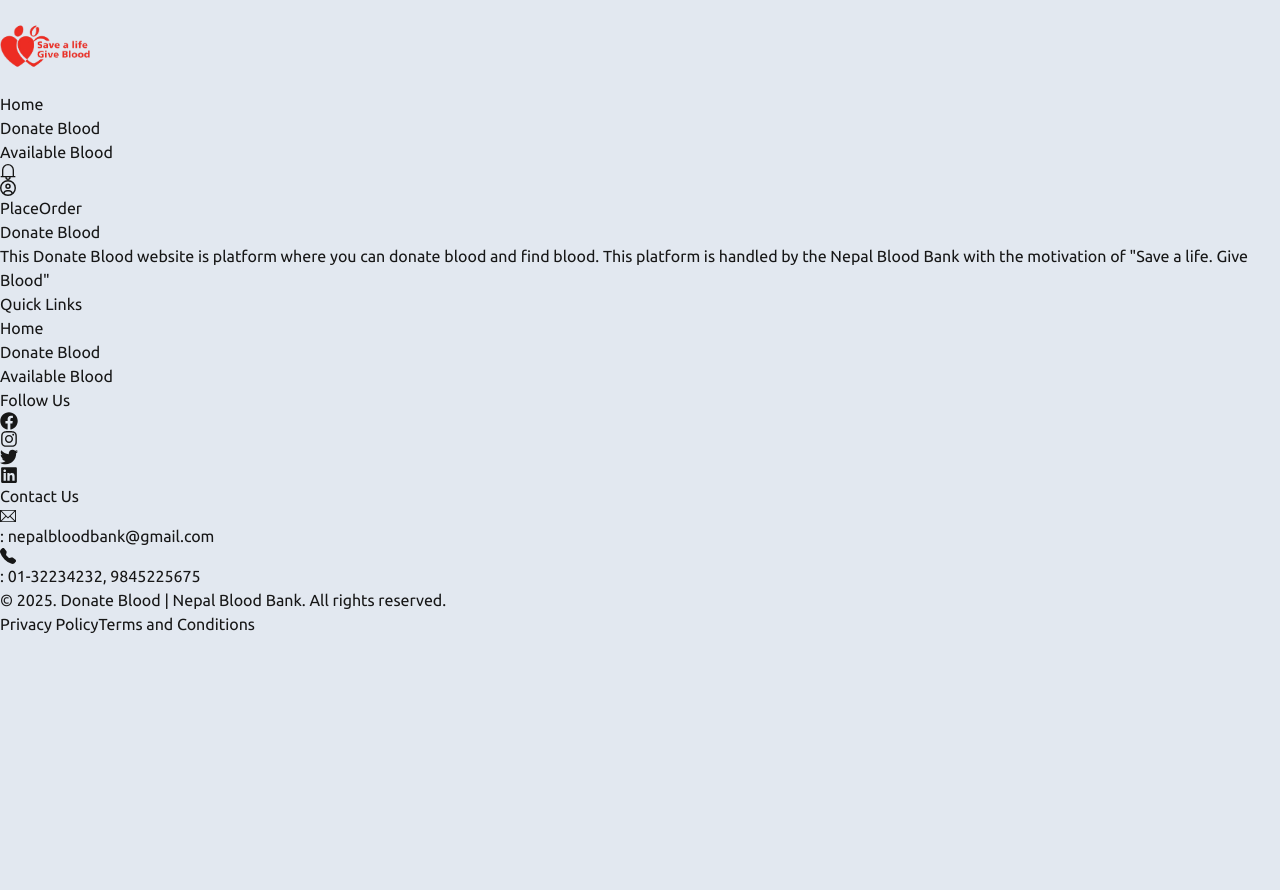
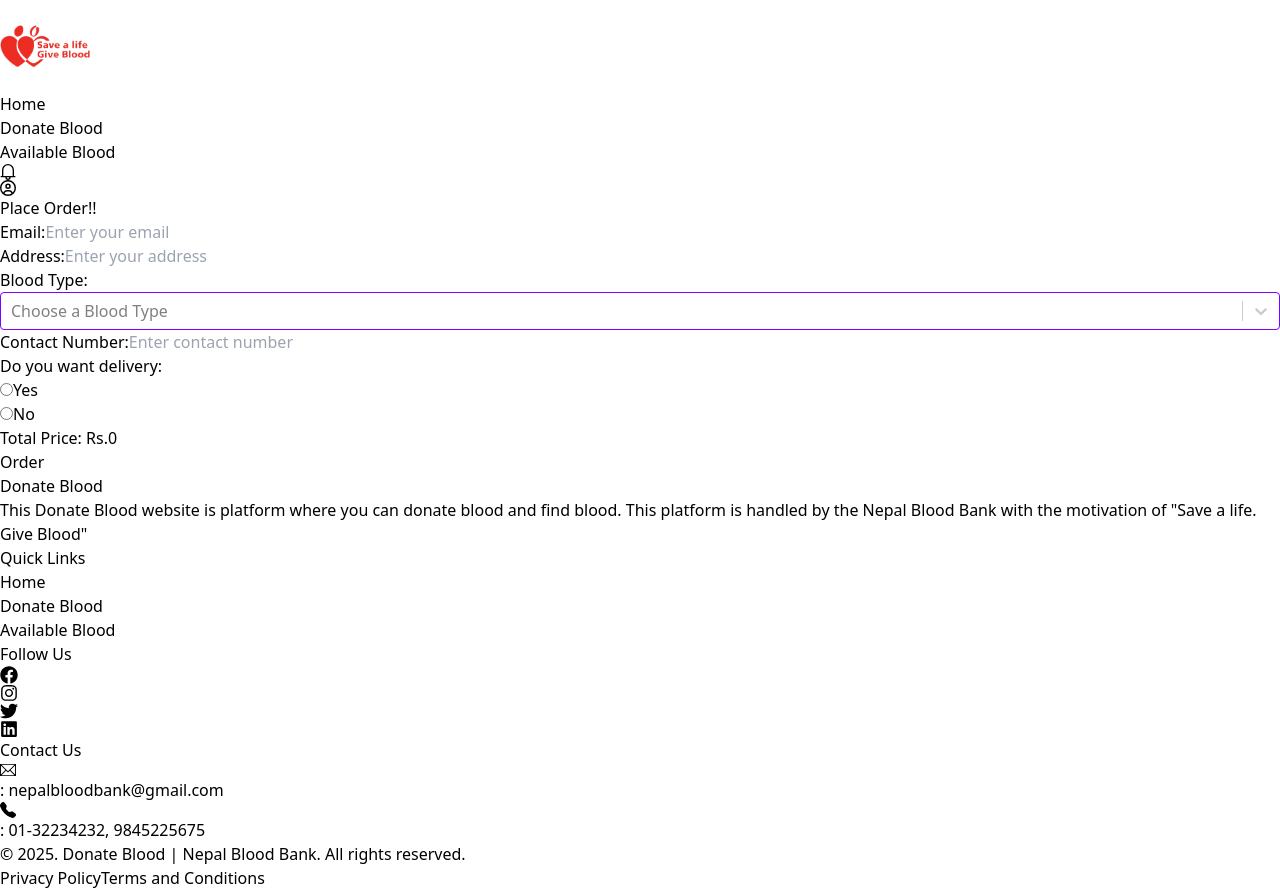
Before and after one commit to stha07ashok/Blood-Donation-nextjs, a Next.js app: page /placeorder in a window 1280 px wide. Before the commit the page ends 800 px from the top, so only its background shows below. Built offline with nearby package versions, Linux system fonts and the light colour scheme.

Commit message:
order.place

```diff
--- a/src/app/globals.css
+++ b/src/app/globals.css
@@ -16,6 +16,7 @@
 }
 
 body {
+  body {
     color: var(--foreground);
     background: var(--background);
 
@@ -29,3 +30,4 @@ body {
   .pageSize {
     @apply min-h-screen max-w-screen-2xl px-4 py-6 mx-auto; /*for first div container*/
   }
+}
--- a/src/app/placeorder/page.tsx
+++ b/src/app/placeorder/page.tsx
@@ -1,9 +1,205 @@
-import React from "react";
+"use client";
+import React, { useEffect, useState } from "react";
+import Select from "react-select";
+import { useForm, Controller, SubmitHandler } from "react-hook-form";
+
+interface placeOrderData {
+  email: string;
+  address: string;
+  bloodtype: string;
+  contactNumber: number;
+  delivery?: string;
+}
+
+const bloodType = [
+  { value: "A+", label: "A+", price: 500 },
+  { value: "A-", label: "A-", price: 520 },
+  { value: "B+", label: "B+", price: 530 },
+  { value: "B-", label: "B-", price: 550 },
+  { value: "O+", label: "O+", price: 600 },
+  { value: "O-", label: "O-", price: 620 },
+  { value: "AB+", label: "AB+", price: 700 },
+  { value: "AB-", label: "AB-", price: 750 },
+];
+
+const deliveryCharge = 50;
 
 const PlaceOrder = () => {
+  const {
+    register,
+    handleSubmit,
+    control,
+    formState: { errors },
+    watch,
+  } = useForm<placeOrderData>();
+
+  const [isClient, setIsClient] = useState(false);
+  const [selectedBloodType, setSelectedBloodType] = useState<any | null>(null);
+
+  const delivery = watch("delivery");
+
+  useEffect(() => {
+    setIsClient(true);
+  }, []);
+
+  const onSubmit: SubmitHandler<placeOrderData> = (data) => {
+    const bloodPrice = selectedBloodType?.price || 0;
+    const totalPrice =
+      bloodPrice + (data.delivery === "yes" ? deliveryCharge : 0);
+    console.log({ ...data, totalPrice });
+  };
+
+  const totalPrice =
+    (selectedBloodType?.price || 0) + (delivery === "yes" ? deliveryCharge : 0);
+
   return (
-    <div className="min-h-screen max-w-screen-2xl mx-auto px-5 py-6">
-      PlaceOrder
+    <div className="min-h-screen max-w-screen-2xl mx-auto px-5 py-6 flex items-center justify-center">
+      <div className="border-2 border-violet-800 shadow-md w-full max-w-md rounded-md p-8">
+        <p className="text-2xl font-bold mb-4">Place Order!!</p>
+        <form onSubmit={handleSubmit(onSubmit)} className="space-y-4">
+          <div>
+            <label htmlFor="email" className="block font-medium">
+              Email:
+            </label>
+            <input
+              {...register("email", { required: true })}
+              type="email"
+              id="email"
+              className="w-full border border-violet-800 rounded-md p-2 shadow appearance-none leading-tight focus:outline-none focus:shadow"
+              placeholder="Enter your email"
+            />
+            {errors.email && (
+              <span className="text-red-600">This field is required!!!</span>
+            )}
+          </div>
+          <div>
+            <label htmlFor="address" className="block font-medium">
+              Address:
+            </label>
+            <input
+              {...register("address", { required: true })}
+              type="text"
+              id="address"
+              className="w-full border border-violet-800 rounded-md p-2 shadow appearance-none leading-tight focus:outline-none focus:shadow"
+              placeholder="Enter your address"
+            />
+            {errors.address && (
+              <span className="text-red-600">This field is required!!!</span>
+            )}
+          </div>
+          <div>
+            <label htmlFor="bloodtype" className="block font-medium">
+              Blood Type:
+            </label>
+            {isClient && (
+              <Controller
+                name="bloodtype"
+                control={control}
+                rules={{ required: "Blood type is required" }}
+                render={({ field }) => (
+                  <Select
+                    {...field}
+                    options={bloodType}
+                    placeholder="Choose a Blood Type"
+                    className="react-select-container"
+                    classNamePrefix="react-select"
+                    onChange={(selectedOption: any) => {
+                      field.onChange(selectedOption.value); // Update form value
+                      setSelectedBloodType(selectedOption); // Update state with selected option
+                    }}
+                    value={
+                      field.value
+                        ? bloodType.find(
+                            (option) => option.value === field.value
+                          )
+                        : null
+                    }
+                    styles={{
+                      control: (base) => ({
+                        ...base,
+                        borderColor: "rgb(128, 0, 255)", // Custom border color
+                      }),
+                    }}
+                  />
+                )}
+              />
+            )}
+            {errors.bloodtype && (
+              <span className="text-red-600">This field is required!!!</span>
+            )}
+            {selectedBloodType && (
+              <p className="mt-2 text-lg">
+                Blood Price:{" "}
+                <span className="font-bold">Rs.{selectedBloodType.price}</span>
+              </p>
+            )}
+          </div>
+          <div>
+            <label htmlFor="contactNumber" className="block font-medium">
+              Contact Number:
+            </label>
+            <input
+              {...register("contactNumber", { required: true })}
+              type="number"
+              id="contactNumber"
+              className="w-full border border-violet-800 rounded-md p-2 shadow appearance-none leading-tight focus:outline-none focus:shadow"
+              placeholder="Enter contact number"
+            />
+            {errors.contactNumber && (
+              <span className="text-red-600">This field is required!!!</span>
+            )}
+          </div>
+          <div>
+            <label className="block font-medium">Do you want delivery:</label>
+            <div className="flex gap-3">
+              <div>
+                <input
+                  {...register("delivery", { required: true })}
+                  type="radio"
+                  id="yes"
+                  value="yes"
+                  className="mr-2"
+                />
+                <label htmlFor="yes" className="font-medium">
+                  Yes
+                </label>
+              </div>
+              <div>
+                <input
+                  {...register("delivery", { required: true })}
+                  type="radio"
+                  id="no"
+                  value="no"
+                  className="mr-2"
+                />
+                <label htmlFor="no" className="font-medium">
+                  No
+                </label>
+              </div>
+            </div>
+            {errors.delivery && (
+              <span className="text-red-600">This field is required!!!</span>
+            )}
+            {delivery === "yes" && (
+              <p className="mt-2 text-lg">
+                Delivery Charge:{" "}
+                <span className="font-bold">Rs.{deliveryCharge}</span>
+              </p>
+            )}
+          </div>
+          <div className="mt-4">
+            <p className="text-lg">
+              Total Price: <span className="font-bold">Rs.{totalPrice}</span>
+            </p>
+          </div>
+          <button
+            type="submit"
+            className="border-2 border-violet-800 rounded-md hover:bg-violet-800 hover:text-white px-2 py-2 w-full"
+          >
+            Order
+          </button>
+        </form>
+      </div>
     </div>
   );
 };
```
Lines whose indentation alone changed are shown as unchanged.
